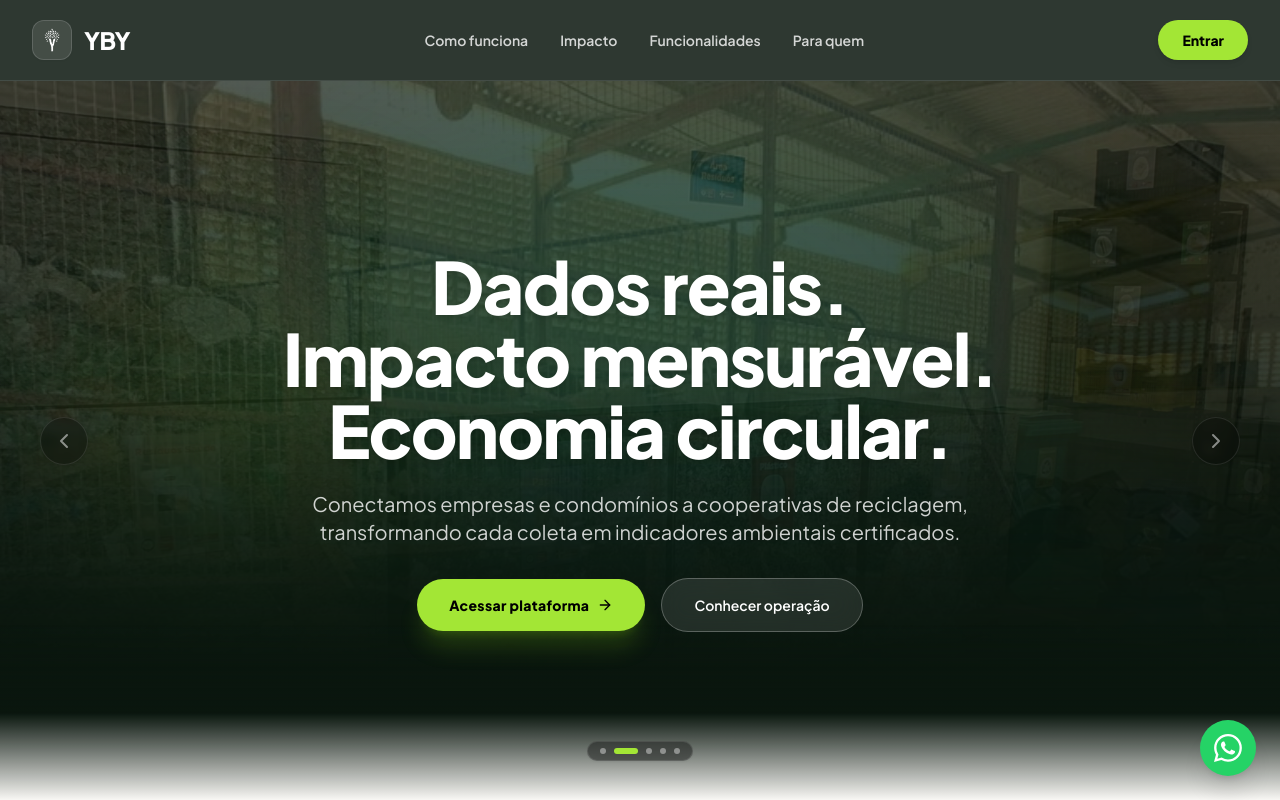
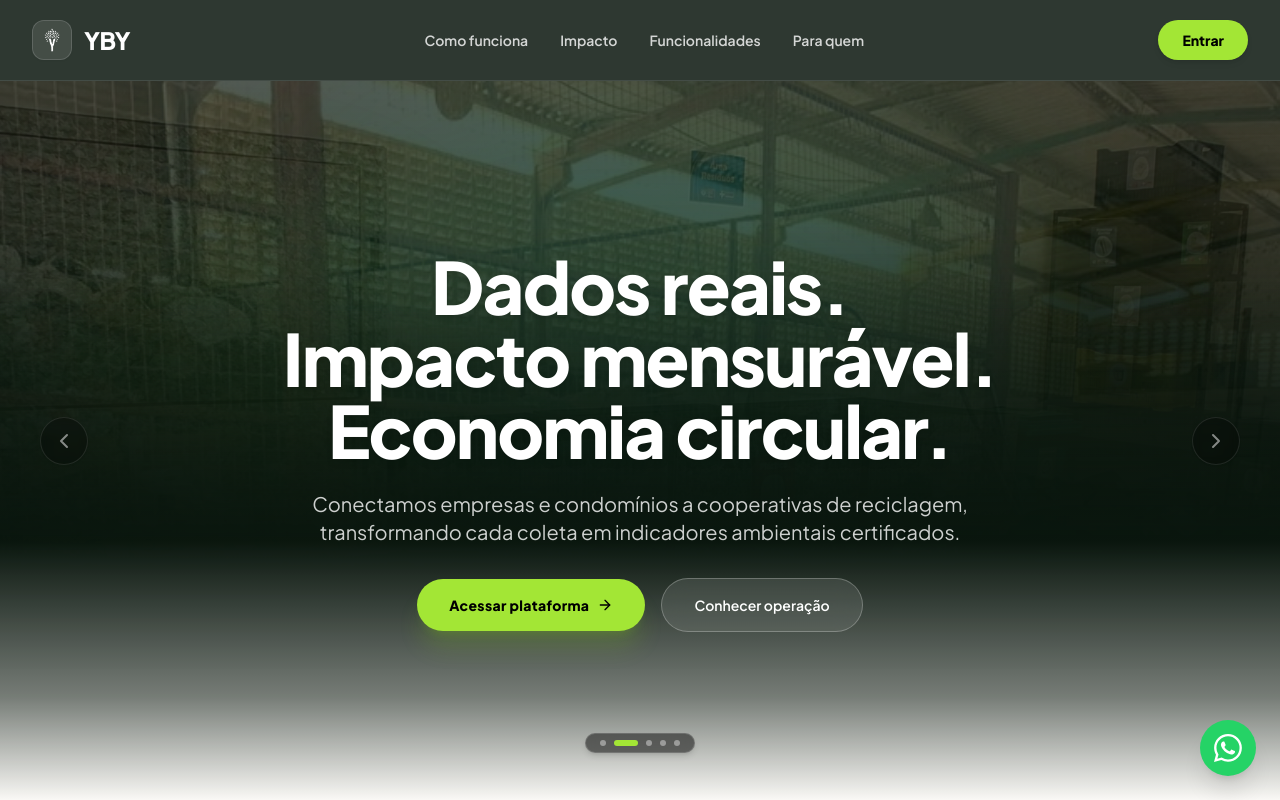
Before and after one commit to ACrush14/yby-web, a React (Vite) app: page / in a window 1280 px wide. Shown: the top 800 px of the page. Built offline with nearby package versions, Linux system fonts and the light colour scheme.

Commit message:
feat(landing): expand hero bottom fade transition to 520px and fade photo earlier

```diff
--- a/src/features/landing/LandingPage.jsx
+++ b/src/features/landing/LandingPage.jsx
@@ -122,7 +122,7 @@ export function LandingPage() {
       <CinematicHero />
 
       {/* Seção Impacto Mensurável */}
-      <section id="impacto" className="py-16 bg-yby-cream/40 border-b border-yby-border/60">
+      <section id="impacto" className="pt-20 sm:pt-24 pb-16 bg-yby-cream/40 border-b border-yby-border/60">
         <div className="max-w-7xl mx-auto px-4 sm:px-6 lg:px-8">
           <div className="text-center max-w-3xl mx-auto mb-12">
             <h2 className="text-2xl md:text-3xl font-extrabold text-yby-heading tracking-tight">
--- a/src/features/landing/components/CinematicHero.jsx
+++ b/src/features/landing/components/CinematicHero.jsx
@@ -81,12 +81,14 @@ export function CinematicHero() {
       role="region"
       aria-label="Apresentação Principal da Plataforma YBY"
     >
-      {/* 1. Camada de Imagens Fotográficas com Transição Suave e Fade Out Gradual */}
+      {/* 1. Camada de Imagens Fotográficas com Transição Suave e Fade Out Amplo */}
       <div
         className="absolute inset-0 z-0"
         style={{
-          maskImage: 'linear-gradient(to bottom, rgba(0,0,0,1) 0%, rgba(0,0,0,1) 40%, rgba(0,0,0,0) 82%)',
-          WebkitMaskImage: 'linear-gradient(to bottom, rgba(0,0,0,1) 0%, rgba(0,0,0,1) 40%, rgba(0,0,0,0) 82%)',
+          maskImage:
+            'linear-gradient(to bottom, rgba(0,0,0,1) 0%, rgba(0,0,0,1) 20%, rgba(0,0,0,0.5) 45%, rgba(0,0,0,0) 68%)',
+          WebkitMaskImage:
+            'linear-gradient(to bottom, rgba(0,0,0,1) 0%, rgba(0,0,0,1) 20%, rgba(0,0,0,0.5) 45%, rgba(0,0,0,0) 68%)',
         }}
       >
         {HERO_PHOTOS.map((photo, index) => {
@@ -116,8 +118,14 @@ export function CinematicHero() {
         <div className="absolute top-1/4 left-10 w-96 h-96 bg-lime-400/10 rounded-full blur-[100px] pointer-events-none" />
       </div>
 
-      {/* Gradiente de Transição Suave (Fade Out) entre o Hero e a Seção Inferior */}
-      <div className="absolute bottom-0 inset-x-0 h-32 sm:h-44 bg-gradient-to-b from-transparent via-[#0A160E]/70 to-[#FBFAF7] pointer-events-none z-10" />
+      {/* Gradiente de Transição Amplo (Fade In / Fade Out Maior) entre o Hero e a Seção Inferior */}
+      <div
+        className="absolute bottom-0 inset-x-0 h-80 sm:h-[420px] md:h-[520px] pointer-events-none z-10"
+        style={{
+          background:
+            'linear-gradient(to bottom, rgba(10, 22, 14, 0) 0%, rgba(10, 22, 14, 0.35) 25%, rgba(10, 22, 14, 0.75) 50%, rgba(251, 250, 247, 0.45) 80%, rgba(251, 250, 247, 1) 100%)',
+        }}
+      />
 
       {/* 2. Setas Discretas de Navegação (Esquerda e Direita) */}
       <button
@@ -175,7 +183,7 @@ export function CinematicHero() {
       </div>
 
       {/* 4. Indicador Discreto de Navegação (Dots Minimalistas com Pílula Suave) */}
-      <div className="absolute bottom-8 sm:bottom-10 left-1/2 -translate-x-1/2 z-20 flex items-center gap-2 px-3 py-1.5 rounded-full bg-black/40 backdrop-blur-md border border-white/10 shadow-sm">
+      <div className="absolute bottom-8 sm:bottom-12 left-1/2 -translate-x-1/2 z-20 flex items-center gap-2 px-3.5 py-1.5 rounded-full bg-black/50 backdrop-blur-md border border-white/15 shadow-md">
         {HERO_PHOTOS.map((photo, index) => {
           const isActive = index === currentIndex;
           return (
```
